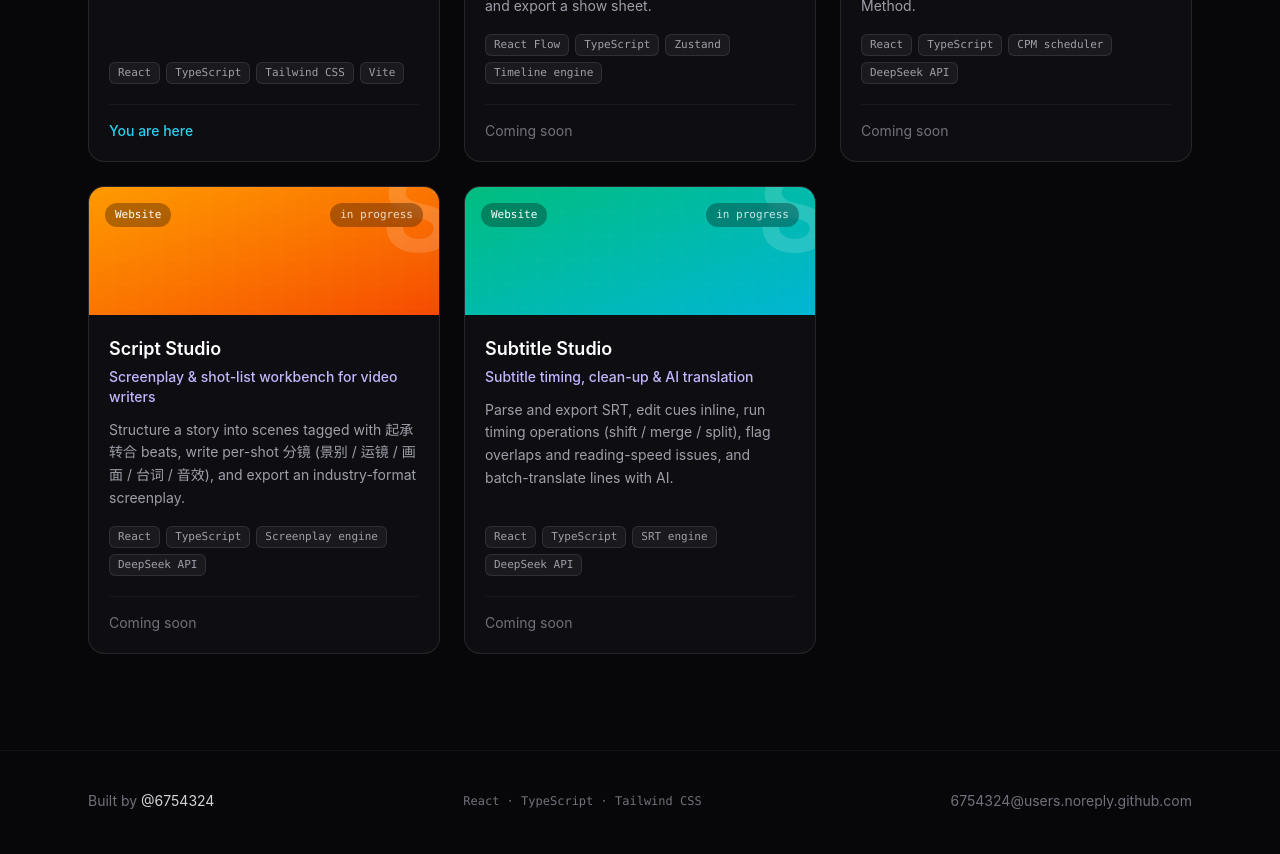
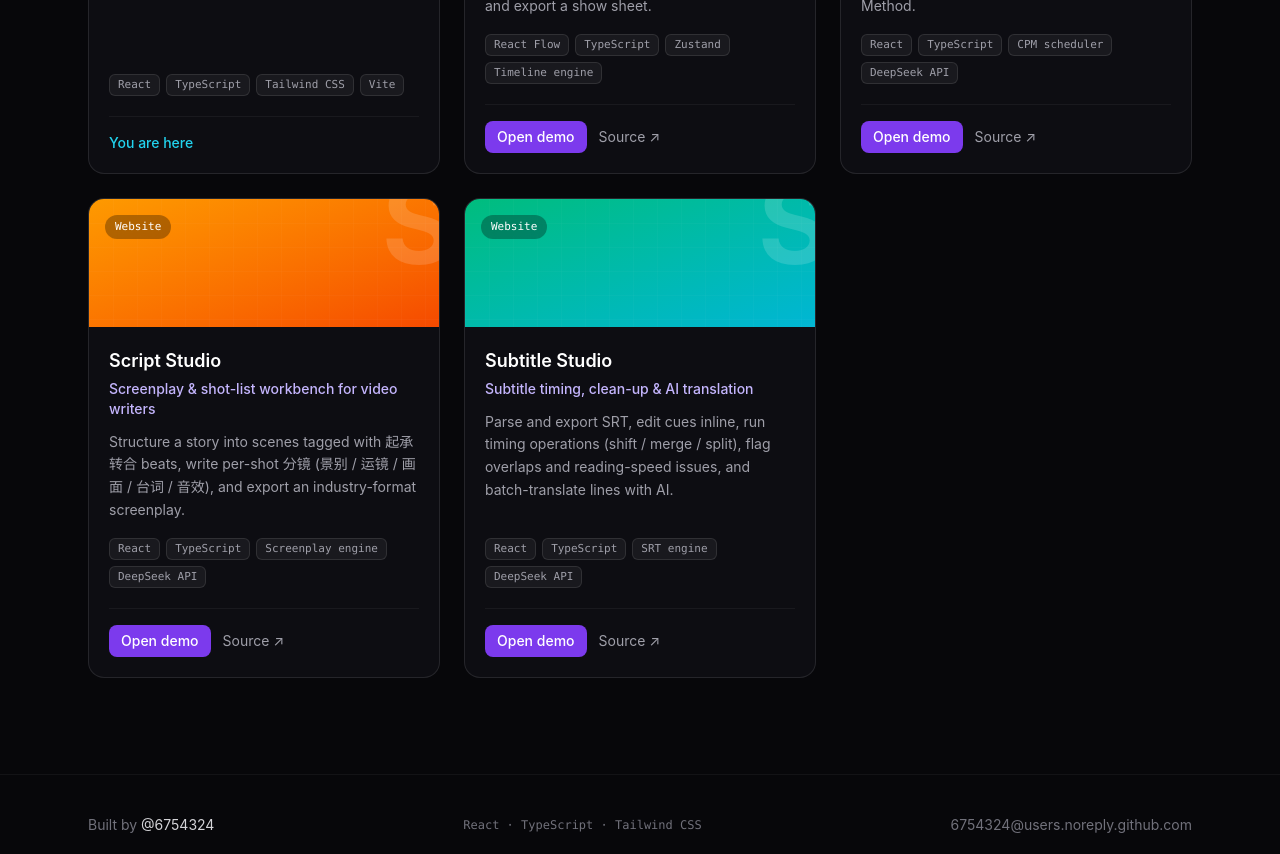
Before and after one commit to 6754324/mediahub, a React (Vite) app: page / in a window 1280 px wide. Shown: the part 1080-1934 px from the top of the page. Built offline with nearby package versions, Linux system fonts and the light colour scheme.

Commit message:
deploy: mark all projects live with Vercel demo URLs

```diff
--- a/src/data/projects.ts
+++ b/src/data/projects.ts
@@ -24,6 +24,7 @@ export const projects: Project[] = [
       'The hub that ties this collection together — a dark studio-styled entry page built on a shared design system used across every project.',
     category: 'Website',
     status: 'live',
+    demoUrl: 'https://mediahub-eight-nu.vercel.app',
     accent: 'from-accent-500 to-brand-500',
     tech: ['React', 'TypeScript', 'Tailwind CSS', 'Vite'],
     repo: 'mediahub',
@@ -35,7 +36,8 @@ export const projects: Project[] = [
     description:
       'Drag-and-drop a broadcast rundown as a node graph, auto-compute segment timings via topological sort, detect anchor-time conflicts, run a simulated live play-through, and export a show sheet.',
     category: 'Workflow App',
-    status: 'soon',
+    status: 'live',
+    demoUrl: 'https://rundown-studio-iota.vercel.app',
     accent: 'from-brand-500 to-fuchsia-500',
     tech: ['React Flow', 'TypeScript', 'Zustand', 'Timeline engine'],
     repo: 'rundown-studio',
@@ -47,7 +49,8 @@ export const projects: Project[] = [
     description:
       'Break a topic into tasks across the 选题 → 脚本 → 分镜 → 拍摄 → 剪辑 → 后期 → 发布 workflow, wire up dependencies, and schedule the project with the Critical Path Method.',
     category: 'Workflow App',
-    status: 'soon',
+    status: 'live',
+    demoUrl: 'https://videoflow-ai-phi.vercel.app',
     accent: 'from-fuchsia-500 to-accent-500',
     tech: ['React', 'TypeScript', 'CPM scheduler', 'DeepSeek API'],
     repo: 'videoflow-ai',
@@ -59,7 +62,8 @@ export const projects: Project[] = [
     description:
       'Structure a story into scenes tagged with 起承转合 beats, write per-shot 分镜 (景别 / 运镜 / 画面 / 台词 / 音效), and export an industry-format screenplay.',
     category: 'Website',
-    status: 'soon',
+    status: 'live',
+    demoUrl: 'https://script-studio-inky.vercel.app',
     accent: 'from-amber-500 to-orange-600',
     tech: ['React', 'TypeScript', 'Screenplay engine', 'DeepSeek API'],
     repo: 'script-studio',
@@ -71,7 +75,8 @@ export const projects: Project[] = [
     description:
       'Parse and export SRT, edit cues inline, run timing operations (shift / merge / split), flag overlaps and reading-speed issues, and batch-translate lines with AI.',
     category: 'Website',
-    status: 'soon',
+    status: 'live',
+    demoUrl: 'https://subtitle-studio-nu.vercel.app',
     accent: 'from-emerald-500 to-accent-500',
     tech: ['React', 'TypeScript', 'SRT engine', 'DeepSeek API'],
     repo: 'subtitle-studio',
```
Also changed, not shown: 1 other file (tests, documents, lock files or other folders).
